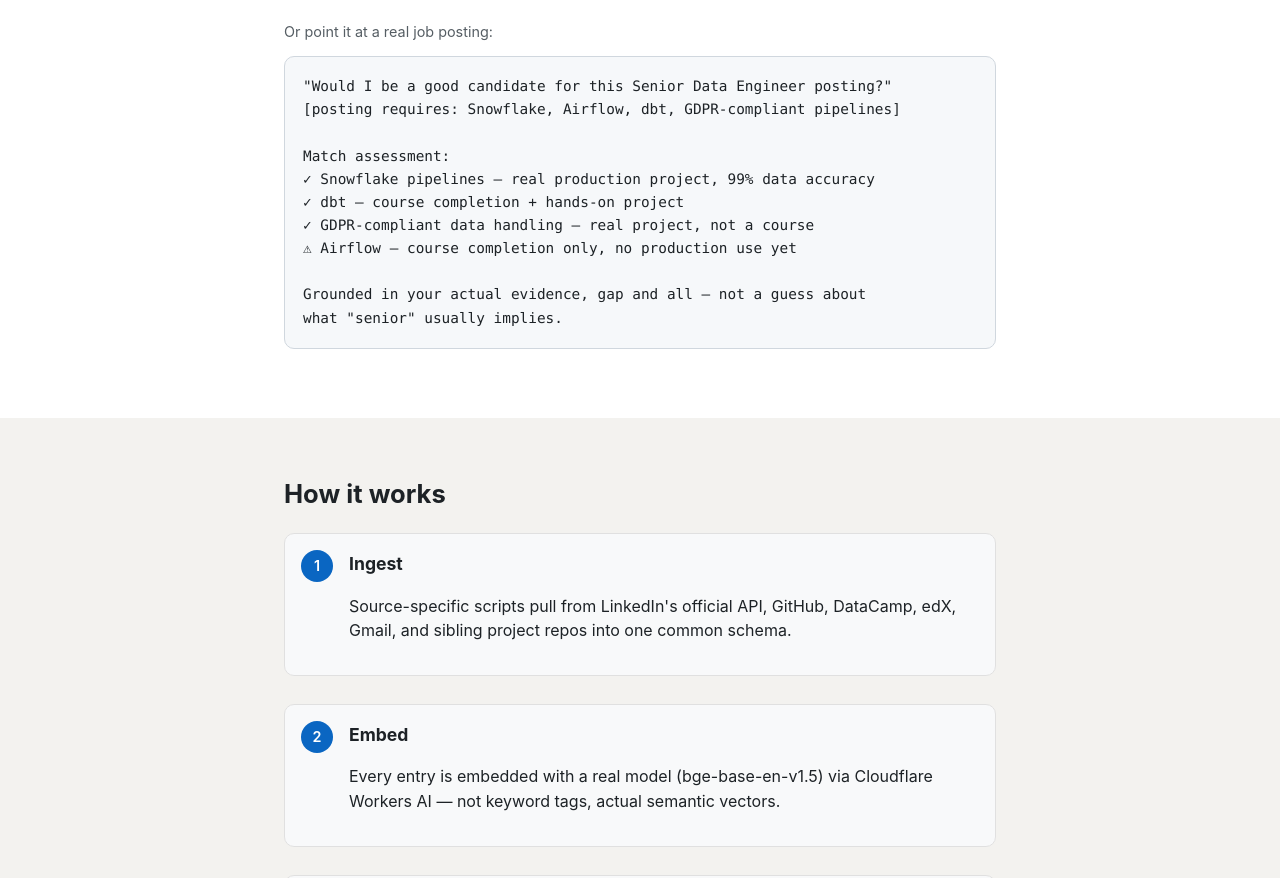
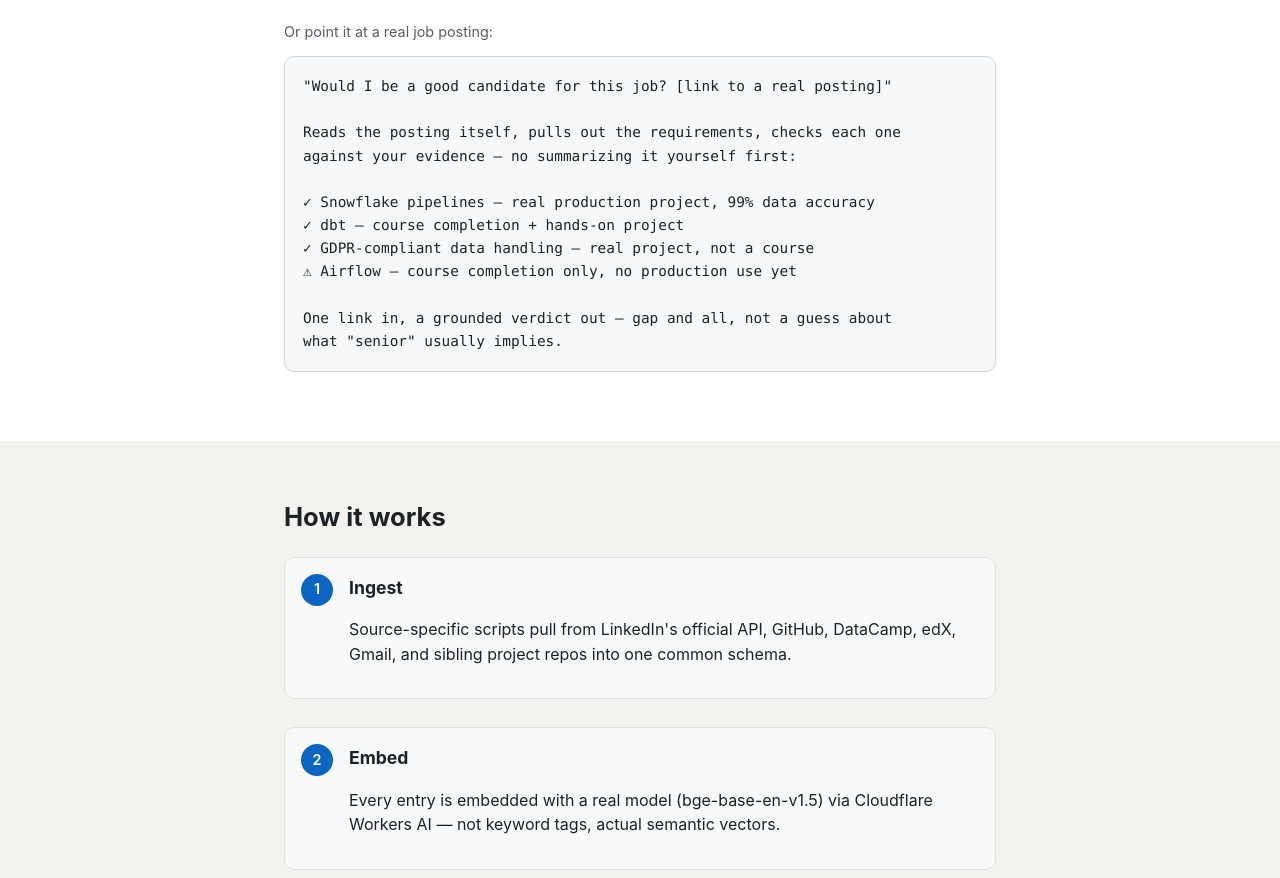
Before and after one commit to Georgi-Petkov/personalknowhow, a website: page site/public/index.html in a window 1280 px wide. Shown: the part 1437-2315 px from the top of the page. Drawn offline with Linux system fonts and the light colour scheme.

Commit message:
Fix job-matching example: URL in, not a manual requirements list
Previous version showed the user summarizing the posting's
requirements themselves ("[posting requires: ...]") before the match
happened -- misrepresents the real workflow, which is just pasting a
job posting link and letting it read/extract the requirements on its
own, exactly what was demonstrated live.

```diff
--- a/site/public/index.html
+++ b/site/public/index.html
@@ -117,16 +117,17 @@
 provenance-tagged evidence.</code></pre>
 
       <p class="example-label">Or point it at a real job posting:</p>
-      <pre><code>"Would I be a good candidate for this Senior Data Engineer posting?"
-[posting requires: Snowflake, Airflow, dbt, GDPR-compliant pipelines]
+      <pre><code>"Would I be a good candidate for this job? [link to a real posting]"
 
-Match assessment:
+Reads the posting itself, pulls out the requirements, checks each one
+against your evidence — no summarizing it yourself first:
+
 ✓ Snowflake pipelines — real production project, 99% data accuracy
 ✓ dbt — course completion + hands-on project
 ✓ GDPR-compliant data handling — real project, not a course
 ⚠ Airflow — course completion only, no production use yet
 
-Grounded in your actual evidence, gap and all — not a guess about
+One link in, a grounded verdict out — gap and all, not a guess about
 what "senior" usually implies.</code></pre>
     </div>
   </section>
```
